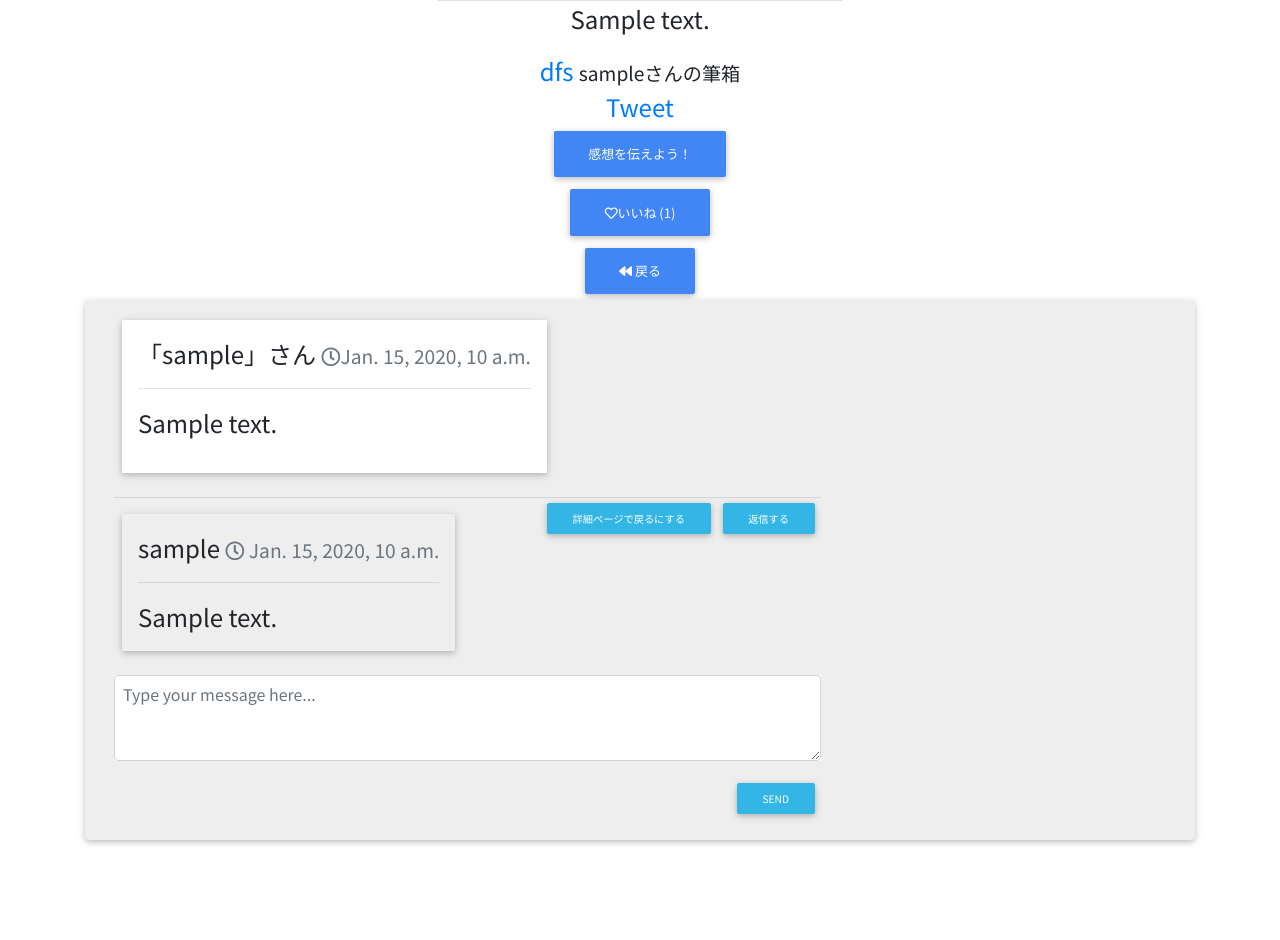
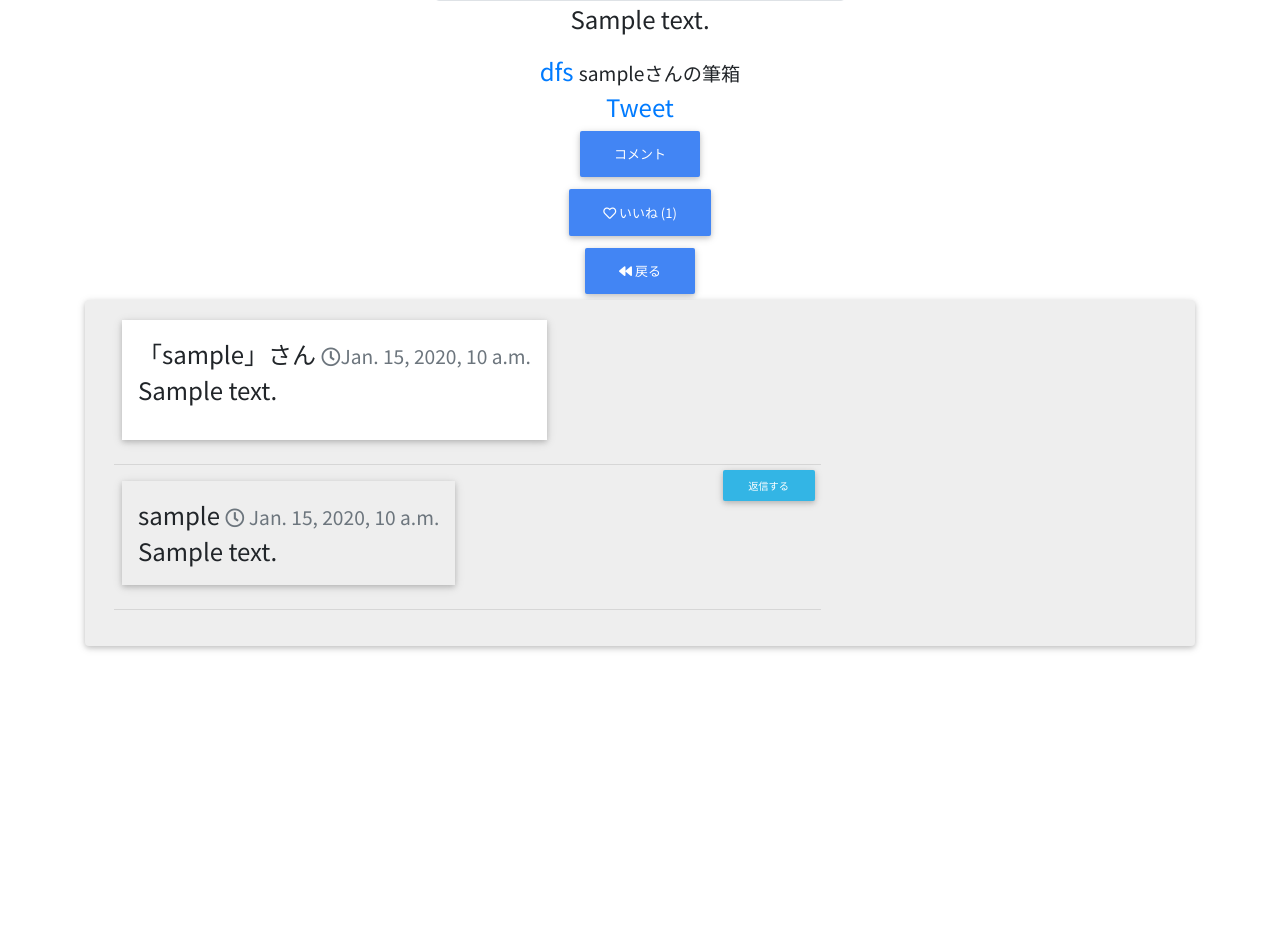
Before and after one commit to cota-eng/pencaseapp-aws-heroku, a Django app: template templates/pencaseapp/detail.html in a window 1280 px wide. Shown: the part 409-1349 px from the top of the page. After the commit the page ends 1060 px from the top, so only its background shows below. Run offline with Django 3.2, Linux system fonts and the light colour scheme; the template is opened without the code that fills it: most values are stand-ins (such as "Sample title", 1, 10 or a date in 2020); grey boxes marked "Sample" are stand-in pictures; some libraries are stand-ins or nearby versions.

Commit message:
少し変更

```diff
--- a/templates/pencaseapp/detail.html
+++ b/templates/pencaseapp/detail.html
@@ -19,15 +19,15 @@
             <script async src="https://platform.twitter.com/widgets.js" charset="utf-8"></script>
         </div>
 
-        <a class="btn btn-primary" href="{% url 'pencaseapp:pencase_comment' object.pk %}">感想を伝えよう！</a>
+        <a class="btn btn-primary" href="{% url 'pencaseapp:pencase_comment' object.pk %}">コメント</a>
 
         <form action="{% url 'pencaseapp:article_likes' object.pk %}" method="POST">
             {% csrf_token %}
             <button class="btn btn-primary" type="submit">
-                <i class="far fa-heart"></i>いいね ({{total_likes}})
+                <i class="far fa-heart"></i> いいね ({{total_likes}})
             </button>
         </form>
-        <a class="btn btn-primary" href="{% url 'pencaseapp:home'%}"><i class="fas fa-backward"></i> 戻る</a>
+        <a class="btn btn-primary" href="{% url 'pencaseapp:home'%}"><i class="fas fa-backward"></i>  戻る</a>
     </div>
 </div>
 
@@ -50,15 +50,14 @@
                                     <small class="pull-right text-muted"><i
                                             class="far fa-clock"></i>{{comment.created_at}}</small>
                                 </div>
-                                <hr class="w-100" />
                                 <p class="mb-0">{{comment.text|linebreaks}}</p>
                             </div>
                         </li>
-                        <a class="btn btn-info btn-rounded btn-sm waves-effect waves-light float-right"
+                        <div>
+                            <a class="btn btn-info btn-rounded btn-sm waves-effect waves-light float-right"
                             href="{% url 'pencaseapp:pencase_reply' comment.pk  %}">返信する</a>
-                        <a class="btn btn-info btn-rounded btn-sm waves-effect waves-light float-right"
-                            href="{% url 'pencaseapp:pencase_reply' comment.pk  %}">詳細ページで戻るにする
                         </a>
+                        </div>
                         <hr />
                         {% for reply in comment.replies.all %}
                         <li class=" mr-2 offset-ml-lg-3 ml-0 "></li>
@@ -69,27 +68,19 @@
                                     <small class="pull-right text-muted"><i class="far fa-clock"></i>
                                         {{reply.created_at}}</small>
                                 </div>
-                                <hr class="w-100" />
                                 <p class="mb-0">{{reply.text}}</p>
                             </div>
                         </li>
+                        <hr class="w-100" />
                         {% endfor %}
-                        <li class="white">
-                            <div class="form-group basic-textarea">
-                                <textarea class="form-control pl-2 my-0" id="exampleFormControlTextarea2" rows="3"
-                                    placeholder="Type your message here..."></textarea>
-                            </div>
-                        </li>
-                        <button type="button"
-                            class="btn btn-info btn-rounded btn-sm waves-effect waves-light float-right">
-                            Send
-                        </button>
                     </ul>
                 </div>
             </div>
             <!-- Grid column -->
         </div>
         <!-- Grid row -->
+        {% empty %}
+        <p>コメントはまだありません。</p>
         {% endfor %}
     </div>
 </div>
```
Also changed, not shown: pencaseapp/models.py (+6 -6 lines).
